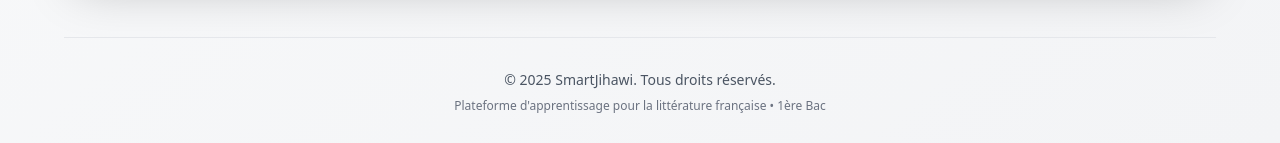
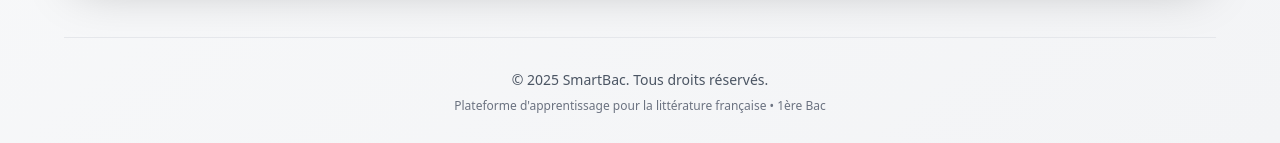
Before and after one commit to MTOUIRI/SmartJihawi, a React (Create React App) app in the folder frontend/: page / in a window 1280 px wide. Shown: the part 1004-1147 px from the top of the page. Built offline with nearby package versions, Linux system fonts and the light colour scheme; no server answers.

Commit message:
fixing footer

```diff
--- a/frontend/src/components/ExamPlatform.jsx
+++ b/frontend/src/components/ExamPlatform.jsx
@@ -602,7 +602,7 @@ const getPageTitle = () => {
                 <footer className="pt-6 sm:pt-8 border-t border-gray-200">
                   <div className="text-center text-gray-600">
                     <p className="text-xs sm:text-sm mb-2">
-                      © 2025 SmartJihawi. Tous droits réservés.
+                      © 2025 SmartBac. Tous droits réservés.
                     </p>
                     <p className="text-xs text-gray-500">
                       Plateforme d'apprentissage pour la littérature française • 1ère Bac
```
